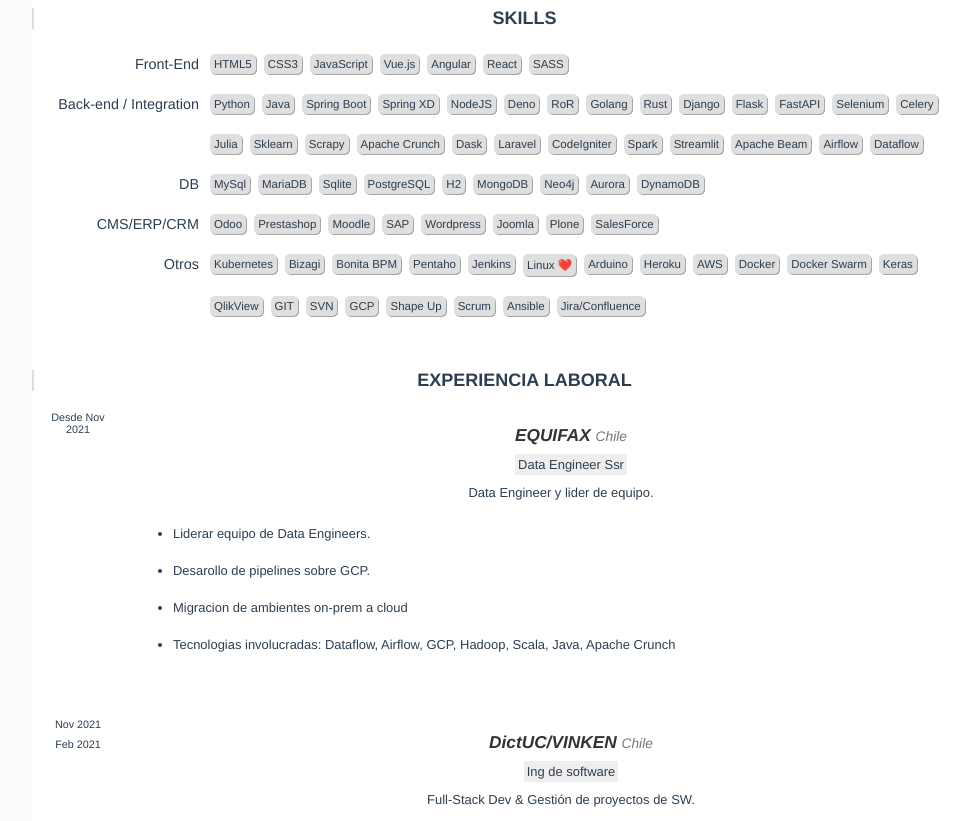
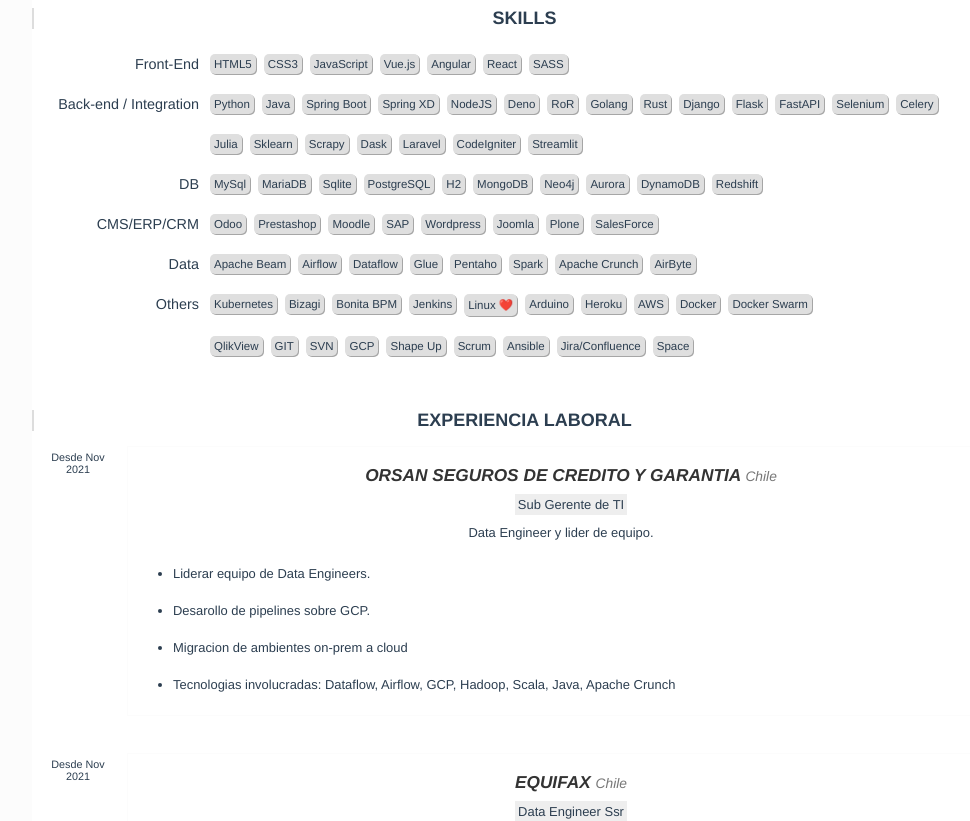
Before and after one commit to ad1cted/cv_estebanPlaza, a Vue app: page / in a window 1280 px wide. Shown: the part 480-1301 px from the top of the page, without its empty margins (119-1089 px from the left). Built offline with nearby package versions, Linux system fonts and the light colour scheme.

Commit message:
CHG: Cambios de ultimo trabajo

```diff
--- a/src/components/CV.vue
+++ b/src/components/CV.vue
@@ -4,36 +4,36 @@
                email="esteban.plaza.a@usach.cl"
                name="Esteban Isaias Plaza"
     />
-    <Summary/>
+    <Resume/>
     <Skills/>
     <Experience/>
     <Education/>
     <Hobbies/>
-    <Footer/>
+    <Final/>
 
   </div>
 </template>
 
 <script>
 
-import Summary from "@/components/Summary";
+import Resume from "@/components/Resume.vue";
 import Skills from "@/components/Skills";
 import HeaderBar from "@/components/HeaderBar";
 import Experience from "@/components/Experience";
 import Education from "@/components/Education";
 import Hobbies from "@/components/Hobbies";
-import Footer from "@/components/Footer";
+import Final from "@/components/Final";
 
 export default {
   name: 'CV',
   components: {
-    Summary,
+    Resume,
     Skills,
     HeaderBar,
     Experience,
     Education,
     Hobbies,
-    Footer,
+    Final,
   },
 }
 </script>
--- a/src/components/Education.vue
+++ b/src/components/Education.vue
@@ -1,9 +1,9 @@
 <template>
   <section id="education">
-    <h1>Educacion</h1>
+    <h1>{{$t("message.education")}}</h1>
     <h2><img class="imagemedium" src="../../static/usach_logo.png">Universidad de Santiago de Chile - USACH</h2>
     <p>Ingeniería en Computación e Informática, 2019 (Egresado)
-      <a href="https://drive.google.com/file/d/1b6DSbaj92LpTQT2013JagXK8f2UkXZlJ/view?usp=sharing" target="_blank">[Memoria]</a>
+      <a href="https://drive.google.com/file/d/1g-DEv1n6BjbOnvWZriKQL5gqPkf3UsOR/view?usp=sharing" target="_blank">[Memoria]</a>
     </p>
     <h2><img class="imagemedium" src="../../static/utem_logo.png">
       Universidad Tecnologica Metropolitana - UTEM</h2>
--- a/src/components/Experience.vue
+++ b/src/components/Experience.vue
@@ -1,6 +1,23 @@
 <template>
   <section id="experience">
     <h1>Experiencia laboral</h1>
+    <article>
+      <h1><a href="https://www.orsanseguros.cl/" title="orsan">ORSAN SEGUROS DE CREDITO Y GARANTIA</a> <span>Chile</span></h1>
+      <h2>Sub Gerente de TI</h2>
+
+      <time class="end" datetime="2021-11-01">Desde Nov 2021</time>
+      <p>Data Engineer y lider de equipo.</p>
+
+
+      <ul id="left-align">
+
+        <li><p>Liderar equipo de Data Engineers.</p></li>
+        <li><p>Desarollo de pipelines sobre GCP.</p></li>
+        <li><p>Migracion de ambientes on-prem a cloud</p></li>
+        <li><p>Tecnologias involucradas: Dataflow, Airflow, GCP, Hadoop, Scala, Java, Apache Crunch</p></li>
+      </ul>
+
+    </article>
     <article>
       <h1><a href="https://soluciones.equifax.cl/" title="equifax">EQUIFAX</a> <span>Chile</span></h1>
       <h2>Data Engineer Ssr</h2>
--- a/src/components/Footer.vue
+++ b/src/components/Final.vue
@@ -1,6 +1,6 @@
 <template>
   <footer class="main-app-footer">
-    <p>Hecho con
+    <p>{{$t("message.made_with")}}
       <img class="icon" src="../../static/vue_logo.png">
     </p>
 
@@ -10,6 +10,6 @@
 
 <script>
 export default {
-  name: "Footer"
+  name: "Final"
 }
 </script>
--- a/src/components/Summary.vue
+++ b/src/components/Resume.vue
@@ -8,6 +8,6 @@
 </template>
 <script>
 export default {
-  name: "Summary"
+  name: "Resume"
 }
 </script>
--- a/src/components/Skills.vue
+++ b/src/components/Skills.vue
@@ -33,15 +33,10 @@
       <dd title="">Julia</dd>
       <dd title="">Sklearn</dd>
       <dd title="">Scrapy</dd>
-      <dd title="">Apache Crunch</dd>
       <dd title="">Dask</dd>
       <dd title="">Laravel</dd>
       <dd title="">CodeIgniter</dd>
-      <dd title="">Spark</dd>
       <dd title="">Streamlit</dd>
-      <dd title="">Apache Beam</dd>
-      <dd title="">Airflow</dd>
-      <dd title="">Dataflow</dd>
 
 
 
@@ -55,6 +50,8 @@
       <dd title="">Neo4j</dd>
       <dd title="">Aurora</dd>
       <dd title="">DynamoDB</dd>
+      <dd title="">Redshift</dd>
+
 
       <dt>CMS/ERP/CRM</dt>
       <dd title="">Odoo</dd>
@@ -66,11 +63,22 @@
       <dd title="">Plone</dd>
       <dd title="">SalesForce</dd>
 
-      <dt>Otros</dt>
+      <dt>Data</dt>
+      <dd title="">Apache Beam</dd>
+      <dd title="">Airflow</dd>
+      <dd title="">Dataflow</dd>
+      <dd title="">Glue</dd>
+      <dd title="">Pentaho</dd>
+      <dd title="">Spark</dd>
+      <dd title="">Apache Crunch</dd>
+      <dd title="">AirByte</dd>
+
+
+
+      <dt>{{$t("message.others")}}</dt>
       <dd title="">Kubernetes</dd>
       <dd title="">Bizagi</dd>
       <dd title="">Bonita BPM</dd>
-      <dd title="">Pentaho</dd>
       <dd title="">Jenkins</dd>
       <dd title="">Linux ❤️</dd>
       <dd title="">Arduino</dd>
@@ -78,7 +86,7 @@
       <dd title="">AWS</dd>
       <dd title="">Docker</dd>
       <dd title="">Docker Swarm</dd>
-      <dd title="">Keras</dd>
+
 
       <dt></dt>
       <dd title="">QlikView</dd>
@@ -89,6 +97,10 @@
       <dd title="">Scrum</dd>
       <dd title="">Ansible</dd>
       <dd title="">Jira/Confluence</dd>
+      <dd title="">Space</dd>
+
     </dl>
   </section>
 </template>
+<script setup>
+</script>
--- a/src/lang/locales.js
+++ b/src/lang/locales.js
@@ -6,6 +6,9 @@ const messages = {
             months: 'Meses',
             summary: 'Resumen',
             summary_detail: 'Entusiasta con a lo menos 10 años de práctica en informática. Comencé desde muy pequeño mi aprendizaje de forma autónoma, siempre incentivado en estar a la vanguardia de las nuevas tecnologías, mis principales habilidades dentro de la informática son la Ingeniería de datos y el desarrollo Full-stack',
+            others: "Otros",
+            education: "Educacion",
+            made_with : "Hecho con"
 
         }
     },
@@ -16,7 +19,9 @@ const messages = {
             months: 'Months',
             summary: 'Summary',
             summary_detail: 'Enthusiast with at least 10 years of practice in computer science. I started from a very young age my learning independently, always encouraged to be at the forefront of new technologies, my main skills in computer science are data engineering and Full-stack development.',
-
+            others: "Others",
+            education: "Education",
+            made_with: "Made with"
         }
     },
 
```
Also changed, not shown: package.json (+7 -7 lines). Lines whose indentation alone changed are shown as unchanged.
